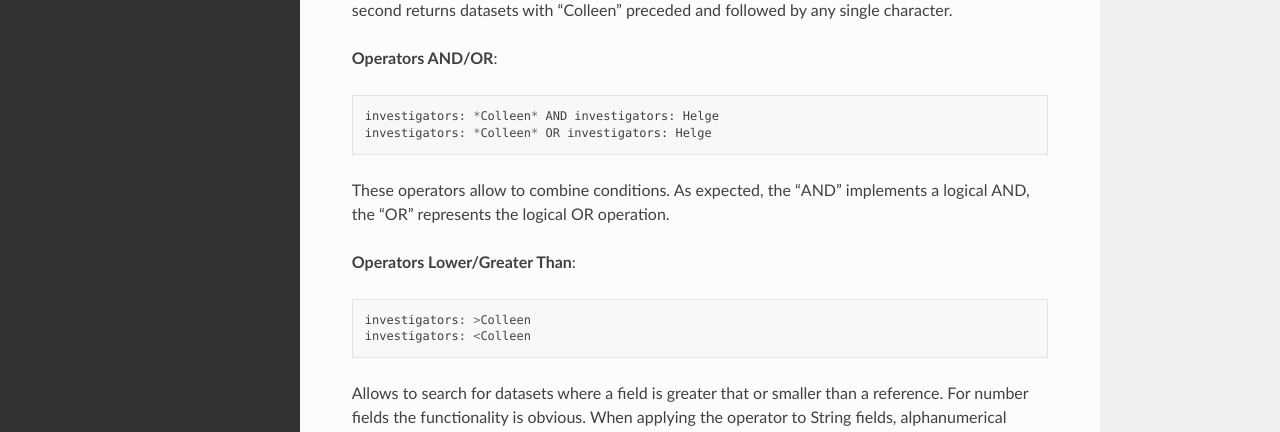
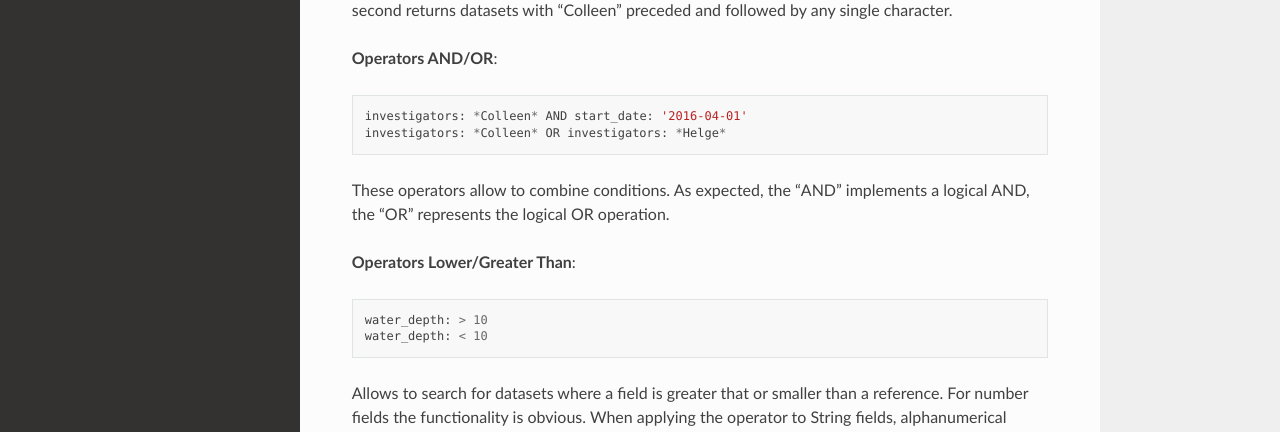
Before and after one commit to javierconcha/ocdb-docs, a Sphinx documentation site: the page built from docs/source/ocdb-search.md, in a window 1280 px wide and 900 px high, scrolled down 715 px. Shown: the part 151-583 px from the top of the window. Built offline with Sphinx 7.4.7 and the Read the Docs theme 2.0.0, drawn with Linux system fonts in a browser that asks for light colours.

Commit message:
Update docs/source/ocdb-search.md

````diff
--- a/docs/source/ocdb-search.md
+++ b/docs/source/ocdb-search.md
@@ -39,8 +39,8 @@ single character wildcard. So the first example above returns all datasets with
 __Operators AND/OR__:
 
 ```
-investigators: *Colleen* AND investigators: Helge
-investigators: *Colleen* OR investigators: Helge
+investigators: *Colleen* AND start_date: '2016-04-01'
+investigators: *Colleen* OR investigators: *Helge*
 ```
 
 These operators allow to combine conditions. As expected, the "AND" implements a logical AND, the "OR" represents the logical OR operation.
@@ -48,8 +48,8 @@ These operators allow to combine conditions. As expected, the "AND" implements a
 __Operators Lower/Greater Than__:
 
 ```
-investigators: >Colleen
-investigators: <Colleen
+water_depth: > 10
+water_depth: < 10
 ```
 
 Allows to search for datasets where a field is greater that or smaller than a reference. For number fields the functionality is obvious.
````
